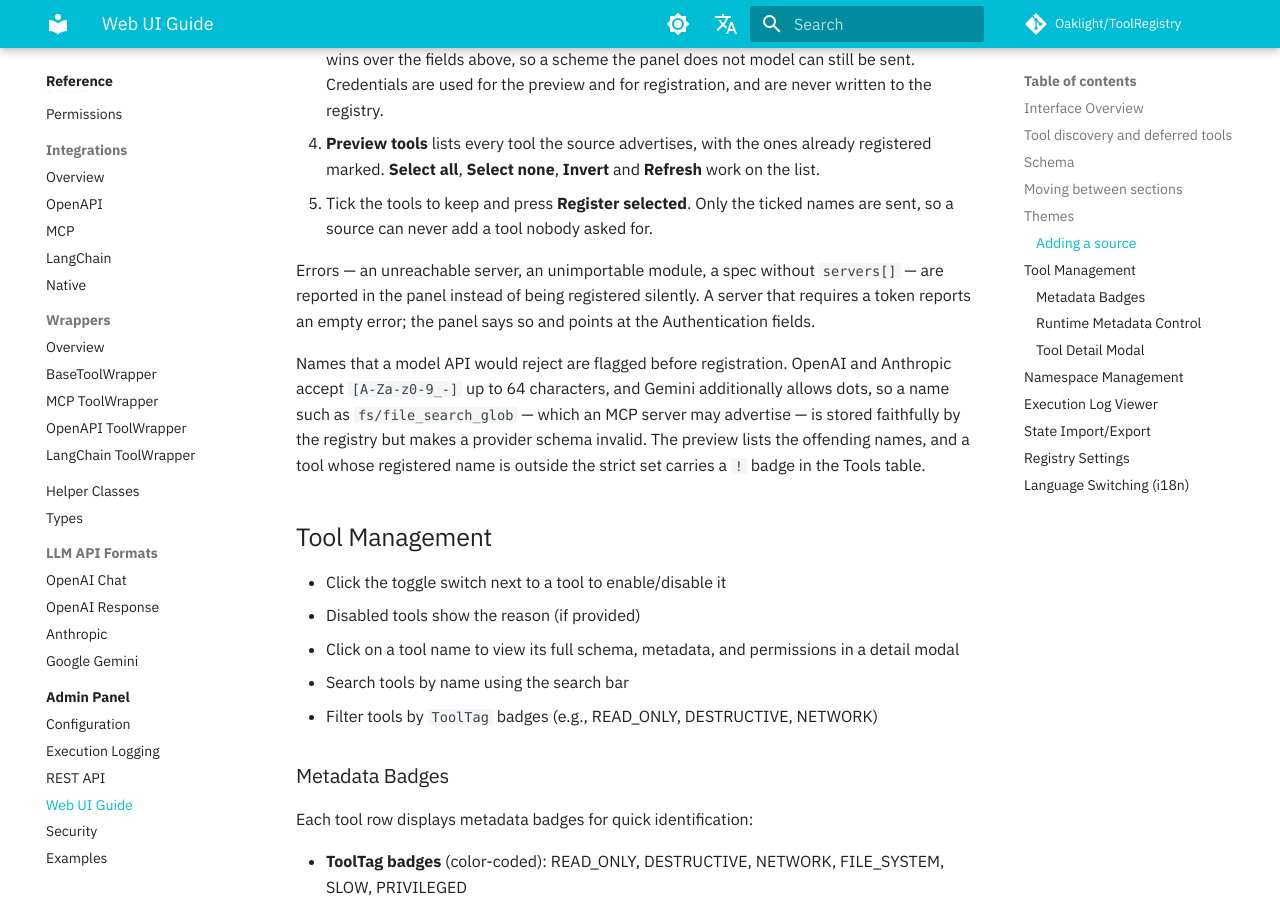
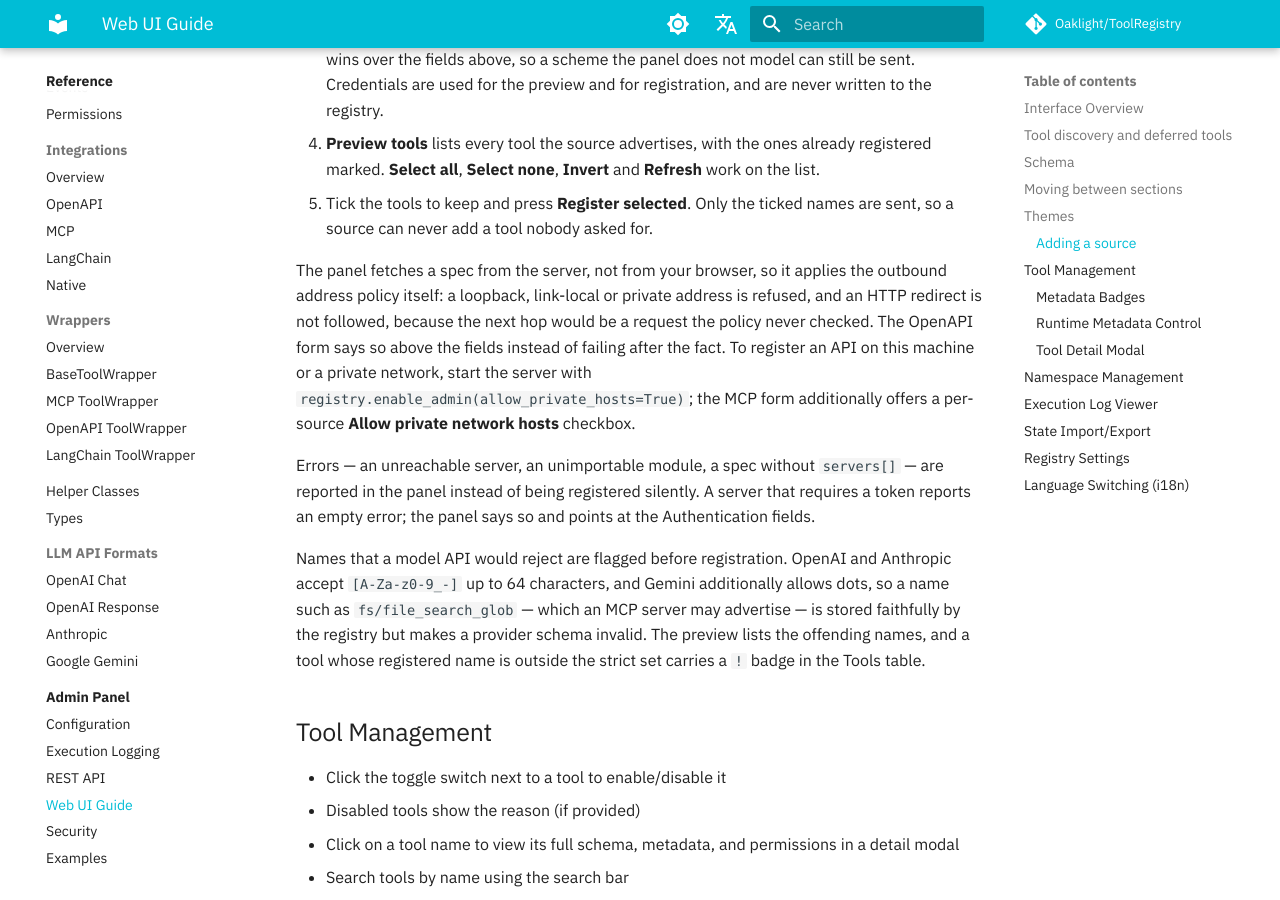
Before and after one commit to Oaklight/ToolRegistry, an MkDocs documentation site: the page built from docs/admin/web-ui.md, in a window 1280 px wide and 900 px high, scrolled down 3549 px. Built offline with MkDocs 1.6.1 and Material for MkDocs 9.7.7, drawn with Linux system fonts in a browser that asks for light colours; some web fonts are replaced; comment, search, counter and statistics services are not loaded.

Commit message:
docs: explain the panel's fetch policy and expose the private-host switch (#370)

```diff
--- a/docs/admin/web-ui.md
+++ b/docs/admin/web-ui.md
@@ -137,6 +137,15 @@
 5. Tick the tools to keep and press **Register selected**. Only the ticked
    names are sent, so a source can never add a tool nobody asked for.
 
+The panel fetches a spec from the server, not from your browser, so it applies
+the outbound address policy itself: a loopback, link-local or private address
+is refused, and an HTTP redirect is not followed, because the next hop would
+be a request the policy never checked. The OpenAPI form says so above the
+fields instead of failing after the fact. To register an API on this machine
+or a private network, start the server with
+`registry.enable_admin(allow_private_hosts=True)`; the MCP form additionally
+offers a per-source **Allow private network hosts** checkbox.
+
 Errors — an unreachable server, an unimportable module, a spec without
 `servers[]` — are reported in the panel instead of being registered silently.
 A server that requires a token reports an empty error; the panel says so and
```
Also changed, not shown: docs/changelog.md (+1 -1 lines).
